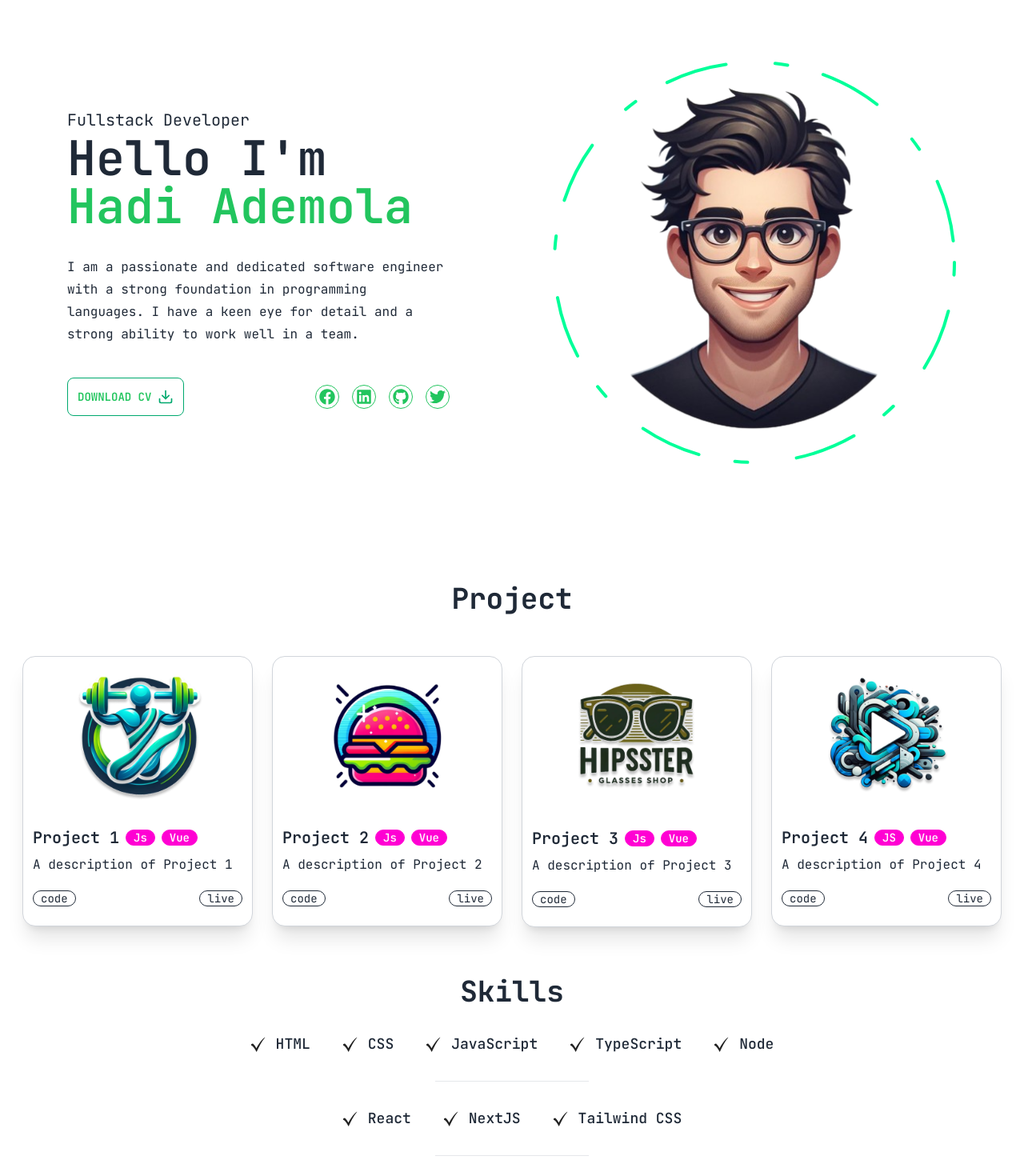
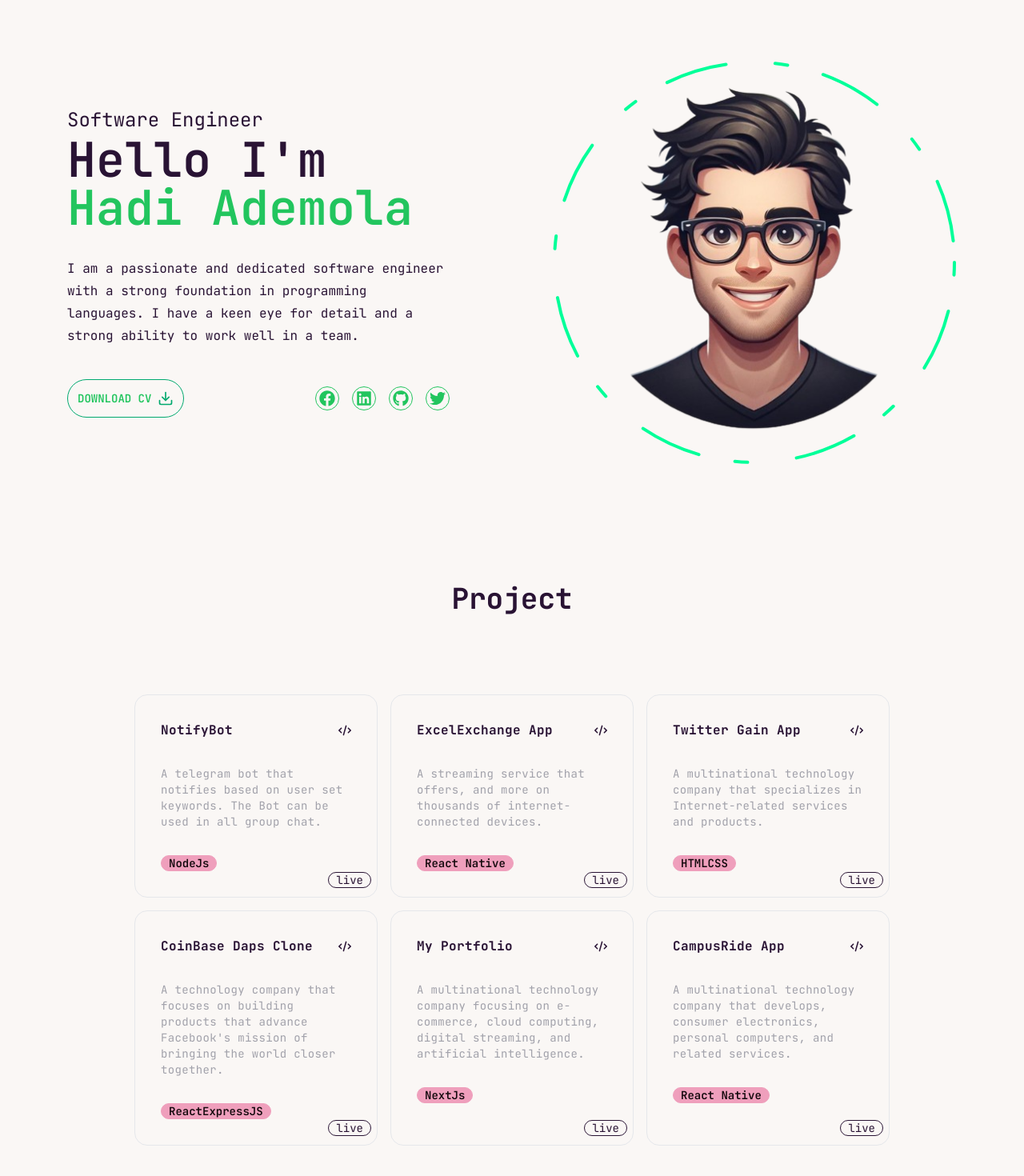
Before and after one commit to Hardeygold205/myportfolio, a Next.js app: page / in a window 1280 px wide. Shown: the part 140-1610 px from the top of the page at 80% size. Built offline with nearby package versions, Linux system fonts and the light colour scheme.

Commit message:
notable changes

```diff
--- a/app/layout.jsx
+++ b/app/layout.jsx
@@ -20,7 +20,7 @@ export const metadata = {
 
 export default function RootLayout({ children }) {
   return (
-    <html lang="en">
+    <html data-theme="cupcake" lang="en">
       <body className={JetBrains.className}>
         <ThemeProvider>
           <Navbar />
--- a/components/HeroSection.jsx
+++ b/components/HeroSection.jsx
@@ -3,14 +3,19 @@ import { FiDownload } from "react-icons/fi";
 import Photo from "@/constants/Photo";
 import Link from "next/link";
 import { FaFacebook, FaGithub, FaLinkedin, FaTwitter } from "react-icons/fa";
+import { FlipWords } from "../components/ui/flip-words";
 
 export default function HeroSection() {
+  const words = ["Fullstack Developer", "Software Engineer", "Geo-Physicsist"];
+
   return (
     <div className="mx-auto max-w-6xl my-10">
       <div className="xl:h-[85vh] h-full flex justify-center p-5 ">
         <div className="flex flex-col xl:flex-row justify-between items-center gap-y-14 xl:gap-y-0 space-x-0 xl:space-x-32">
           <div className="order-2 xl:order-none text-center xl:text-left">
-            <h1 className="text-xl mb-1">Fullstack Developer</h1>
+            <h1 className="text-2xl mb-1">
+              <FlipWords words={words} />
+            </h1>
             <h1 className="sm:text-6xl text-4xl font-semibold mb-8">
               Hello I&apos;m <br />
               <span className="text-green-500">Hadi Ademola</span>
--- a/components/Navbar.jsx
+++ b/components/Navbar.jsx
@@ -23,6 +23,8 @@ function Navbar() {
           </Link>
           <label className="swap swap-rotate  ">
             <input
+              className="theme-controller"
+              value="dark"
               type="checkbox"
               onChange={toggleTheme}
               checked={theme === "dark"}
--- a/components/Project.jsx
+++ b/components/Project.jsx
@@ -4,48 +4,112 @@ import Img1 from "../assets/fitlift.png";
 import Img2 from "../assets/fresh-burger.png";
 import Img3 from "../assets/hipsster.png";
 import Img4 from "../assets/viberr.png";
+import { HoverEffect } from "../components/ui/card-hover-effect";
 
 export default function Project() {
-  const ProjectLists = [
-    {
-      src: Img1,
-      link: "https://github.com/example/project1",
-      name: "Project 1",
-      language: ["Js", "Vue"],
-      description: "A description of Project 1",
-    },
-    {
-      src: Img2,
-      link: "https://github.com/example/project2",
-      name: "Project 2",
-      language: ["Js", "Vue"],
-      description: "A description of Project 2",
-    },
-    {
-      src: Img3,
-      link: "https://github.com/example/project3",
-      name: "Project 3",
-      language: ["Js", "Vue"],
-      description: "A description of Project 3",
-    },
-    {
-      src: Img4,
-      link: "https://github.com/example/project4",
-      name: "Project 4",
-      language: ["JS", "Vue"],
-      description: "A description of Project 4",
-    },
-  ];
+  // const ProjectLists = [
+  //   {
+  //     src: Img1,
+  //     link: "https://github.com/Hardeygold205/NottifyBot",
+  //     name: "NotifyBot",
+  //     language: ["Js"],
+  //     description: "A telegram bot that notifies based on keywords set",
+  //   },
+  //   {
+  //     src: Img2,
+  //     link: "https://github.com/example/project2",
+  //     name: "ExcelWeb",
+  //     language: ["React", "MongoDB", "ExpressJS"],
+  //     description: "A description of Project 2",
+  //   },
+  //   {
+  //     src: Img3,
+  //     link: "https://github.com/example/project3",
+  //     name: "Project 3",
+  //     language: ["Js", "Vue"],
+  //     description: "A description of Project 3",
+  //   },
+  //   {
+  //     src: Img4,
+  //     link: "https://github.com/example/project4",
+  //     name: "Project 4",
+  //     language: ["JS", "Vue"],
+  //     description: "A description of Project 4",
+  //   },
+  //   {
+  //     src: Img3,
+  //     link: "https://github.com/example/project3",
+  //     name: "Project 5",
+  //     language: ["Js", "Vue"],
+  //     description: "A description of Project 3",
+  //   },
+  //   {
+  //     src: Img4,
+  //     link: "https://github.com/example/project4",
+  //     name: "Project 6",
+  //     language: ["JS", "Vue"],
+  //     description: "A description of Project 4",
+  //   },
+  // ];
+
   return (
     <div className="max-w-7xl mx-auto">
       <div className="gap-5 items-center flex flex-col p-5">
         <h1 className="text-4xl text-center font-bold mb-8">Project</h1>
-        <div className="flex flex-wrap justify-center gap-6">
+        {/* <div className="flex flex-wrap justify-center gap-6">
           {ProjectLists.map((project, index) => (
             <ProjectCard key={index} project={project} />
           ))}
+        </div> */}
+        <div className="max-w-5xl mx-auto px-8">
+          <HoverEffect items={projects} />
         </div>
       </div>
     </div>
   );
 }
+
+export const projects = [
+  {
+    title: "NotifyBot",
+    description:
+      "A telegram bot that notifies based on user set keywords. The Bot can be used in all group chat.",
+    link: "https://github.com/Hardeygold205/NottifyBot",
+    language: ["NodeJs"],
+  },
+  {
+    title: "ExcelExchange App",
+    description:
+      "A streaming service that offers, and more on thousands of internet-connected devices.",
+    link: "https://netflix.com",
+    language: ["React Native"],
+  },
+  {
+    title: "Twitter Gain App",
+    description:
+      "A multinational technology company that specializes in Internet-related services and products.",
+    link: "https://google.com",
+    language: ["HTML", "CSS"],
+  },
+  {
+    title: "CoinBase Daps Clone",
+    description:
+      "A technology company that focuses on building products that advance Facebook's mission of bringing the world closer together.",
+    link: "https://meta.com",
+    language: ["React", "ExpressJS"],
+  },
+  {
+    title: "My Portfolio",
+    description:
+      "A multinational technology company focusing on e-commerce, cloud computing, digital streaming, and artificial intelligence.",
+    link: "https://amazon.com",
+    language: ["NextJs"],
+  },
+  {
+    title: "CampusRide App",
+    description:
+      "A multinational technology company that develops, consumer electronics, personal computers, and related services.",
+    link: "https://microsoft.com",
+    language: ["React Native"],
+  },
+];
--- a/components/Skills.jsx
+++ b/components/Skills.jsx
@@ -12,7 +12,7 @@ export default function Skills() {
     theme === "light" ? checkMarkIconLight : checkMarkIconDark;
 
   return (
-    <div className="my-10">
+    <div className="my-20">
       <section className="flex flex-col items-center text-center">
         <h1 className="text-4xl font-bold mb-8">Skills</h1>
         <div className="flex flex-wrap justify-center gap-10 max-w-sm md:max-w-none">
@@ -21,12 +21,17 @@ export default function Skills() {
           <SkillList src={checkMarkIcon} skill="JavaScript" />
           <SkillList src={checkMarkIcon} skill="TypeScript" />
           <SkillList src={checkMarkIcon} skill="Node" />
+          <SkillList src={checkMarkIcon} skill="Python" />
         </div>
         <hr className="w-48 h-0.3 bg-green-600 my-8" />
-        <div className="flex flex-wrap justify-center gap-10 max-w-sm md:max-w-none">
+        <div className="flex flex-wrap justify-center gap-10 max-w-md md:max-w-none">
           <SkillList src={checkMarkIcon} skill="React" />
+          <SkillList src={checkMarkIcon} skill="React Native" />
           <SkillList src={checkMarkIcon} skill="NextJS" />
           <SkillList src={checkMarkIcon} skill="Tailwind CSS" />
+          <SkillList src={checkMarkIcon} skill="Bootstrap" />
+          <SkillList src={checkMarkIcon} skill="ExpressJS" />
+          <SkillList src={checkMarkIcon} skill="MongoDB" />
         </div>
         <hr className="w-48 h-0.3 bg-green-600 my-8" />
         <div className="flex flex-wrap justify-center gap-10 max-w-sm md:max-w-none">
@@ -34,7 +39,6 @@ export default function Skills() {
           <SkillList src={checkMarkIcon} skill="Webpack" />
           <SkillList src={checkMarkIcon} skill="Git" />
           <SkillList src={checkMarkIcon} skill="Jest" />
-          <SkillList src={checkMarkIcon} skill="Bootstrap" />
         </div>
       </section>
     </div>
--- /dev/null
+++ b/components/ui/card-hover-effect.jsx
@@ -0,0 +1,91 @@
+"use client";
+
+import { cn } from "@/lib/utils";
+import { AnimatePresence, motion } from "framer-motion";
+import Link from "next/link";
+import { useState } from "react";
+import { FaCode } from "react-icons/fa6";
+
+export const HoverEffect = ({ items, className }) => {
+  let [hoveredIndex, setHoveredIndex] = useState(null);
+
+  return (
+    <div
+      className={cn(
+        "grid grid-cols-1 md:grid-cols-2  lg:grid-cols-3  py-10",
+        className
+      )}>
+      {items.map((item, idx) => (
+        <Link
+          href={item?.link}
+          key={item?.link}
+          className="relative group  block p-2 h-full w-full"
+          onMouseEnter={() => setHoveredIndex(idx)}
+          onMouseLeave={() => setHoveredIndex(null)}>
+          <AnimatePresence>
+            {hoveredIndex === idx && (
+              <motion.span
+                className="absolute inset-0 h-full w-full bg-neutral-200 dark:bg-slate-800/[0.8] block  rounded-3xl"
+                layoutId="hoverBackground"
+                initial={{ opacity: 0 }}
+                animate={{
+                  opacity: 1,
+                  transition: { duration: 0.15 },
+                }}
+                exit={{
+                  opacity: 0,
+                  transition: { duration: 0.15, delay: 0.2 },
+                }}
+              />
+            )}
+          </AnimatePresence>
+          <Card>
+            <CardTitle>{item.title}</CardTitle>
+            <CardDescription>{item.description}</CardDescription>
+            <h2 className="card-title">
+              <div className="badge badge-secondary">{item.language}</div>
+            </h2>
+          </Card>
+          <div className="card-actions absolute bottom-5 z-50 right-4">
+            <div className="badge badge-outline">live</div>
+          </div>
+        </Link>
+      ))}
+    </div>
+  );
+};
+
+export const Card = ({ className, children }) => {
+  return (
+    <div
+      className={cn(
+        "rounded-2xl h-full w-full p-4 overflow-hidden bg-base-100 dark:bg-base-content border relative z-20",
+        className
+      )}>
+      <div className="relative z-50">
+        <div className="p-4">{children}</div>
+      </div>
+    </div>
+  );
+};
+export const CardTitle = ({ className, children }) => {
+  return (
+    <div  className={cn("flex flex-row justify-between items-center")}>
+      <h4 className={cn("font-bold tracking-wide", className)}>
+        {children}
+      </h4>
+      <FaCode />
+    </div>
+  );
+};
+export const CardDescription = ({ className, children }) => {
+  return (
+    <p
+      className={cn(
+        "my-8 text-zinc-400 tracking-wide leading-relaxed text-sm",
+        className
+      )}>
+      {children}
+    </p>
+  );
+};
--- /dev/null
+++ b/components/ui/flip-words.jsx
@@ -0,0 +1,87 @@
+"use client";
+
+import React, { useCallback, useEffect, useState } from "react";
+import { AnimatePresence, motion } from "framer-motion";
+import { cn } from "@/lib/utils";
+
+export const FlipWords = ({ words, duration = 3000, className }) => {
+  const [currentWord, setCurrentWord] = useState(words[0]);
+  const [isAnimating, setIsAnimating] = useState(false);
+
+  // thanks for the fix Julian - https://github.com/Julian-AT
+  const startAnimation = useCallback(() => {
+    const word = words[words.indexOf(currentWord) + 1] || words[0];
+    setCurrentWord(word);
+    setIsAnimating(true);
+  }, [currentWord, words]);
+
+  useEffect(() => {
+    if (!isAnimating)
+      setTimeout(() => {
+        startAnimation();
+      }, duration);
+  }, [isAnimating, duration, startAnimation]);
+
+  return (
+    <AnimatePresence
+      onExitComplete={() => {
+        setIsAnimating(false);
+      }}>
+      <motion.div
+        initial={{
+          opacity: 0,
+          y: 10,
+        }}
+        animate={{
+          opacity: 1,
+          y: 0,
+        }}
+        transition={{
+          type: "spring",
+          stiffness: 100,
+          damping: 10,
+        }}
+        exit={{
+          opacity: 0,
+          y: -40,
+          x: 40,
+          filter: "blur(8px)",
+          scale: 2,
+          position: "absolute",
+        }}
+        className={cn(
+          "z-10 inline-block relative text-left",
+          className
+        )}
+        key={currentWord}>
+        {/* edit suggested by Sajal: https://x.com/DewanganSajal */}
+        {currentWord.split(" ").map((word, wordIndex) => (
+          <motion.span
+            key={word + wordIndex}
+            initial={{ opacity: 0, y: 10, filter: "blur(8px)" }}
+            animate={{ opacity: 1, y: 0, filter: "blur(0px)" }}
+            transition={{
+              delay: wordIndex * 0.3,
+              duration: 0.3,
+            }}
+            className="inline-block whitespace-nowrap">
+            {word.split("").map((letter, letterIndex) => (
+              <motion.span
+                key={word + letterIndex}
+                initial={{ opacity: 0, y: 10, filter: "blur(8px)" }}
+                animate={{ opacity: 1, y: 0, filter: "blur(0px)" }}
+                transition={{
+                  delay: wordIndex * 0.3 + letterIndex * 0.05,
+                  duration: 0.2,
+                }}
+                className="inline-block">
+                {letter}
+              </motion.span>
+            ))}
+            <span className="inline-block">&nbsp;</span>
+          </motion.span>
+        ))}
+      </motion.div>
+    </AnimatePresence>
+  );
+};
--- a/constants/ThemeContext.jsx
+++ b/constants/ThemeContext.jsx
@@ -36,5 +36,4 @@ export const ThemeProvider = ({ children }) => {
   );
 };
 
-/* some comments here */
 export const useTheme = () => useContext(ThemeContext);
--- a/package.json
+++ b/package.json
@@ -14,13 +14,14 @@
     "class-variance-authority": "^0.7.0",
     "clsx": "^2.1.1",
     "framer": "^2.4.1",
+    "framer-motion": "^11.11.17",
     "lucide-react": "^0.417.0",
     "motion": "^11.11.14",
     "next": "^14.2.4",
     "react": "^18.3.1",
     "react-dom": "^18.3.1",
     "react-icons": "^5.3.0",
-    "tailwind-merge": "^2.4.0",
+    "tailwind-merge": "^2.5.4",
     "tailwindcss-animate": "^1.0.7"
   },
   "devDependencies": {
--- a/tailwind.config.js
+++ b/tailwind.config.js
@@ -2,13 +2,16 @@
 module.exports = {
   darkMode: ["class"],
   content: [
-    './pages/**/*.{js,jsx}',
-    './components/**/*.{js,jsx}',
-    './constants/**/*.{js,jsx}',
-    './app/**/*.{js,jsx}',
-    './src/**/*.{js,jsx}',
+    "./pages/**/*.{js,jsx}",
+    "./components/**/*.{js,jsx}",
+    "./constants/**/*.{js,jsx}",
+    "./app/**/*.{js,jsx}",
+    "./src/**/*.{js,jsx}",
   ],
   prefix: "",
+  daisyui: {
+    themes: ["cupcake", "dark", "cmyk"]
+  },
   theme: {
     container: {
       center: true,
@@ -34,8 +37,5 @@ module.exports = {
       },
     },
   },
-  plugins: [
-    require("tailwindcss-animate"),
-    require("daisyui")
-  ],
-}
+  plugins: [require("tailwindcss-animate"), require("daisyui")],
+};
```
Also changed, not shown: 1 other file (tests, documents, lock files or other folders).
